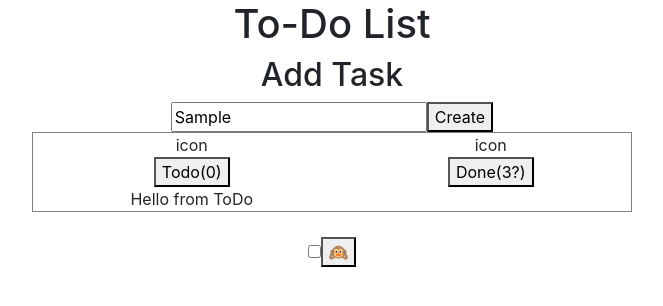
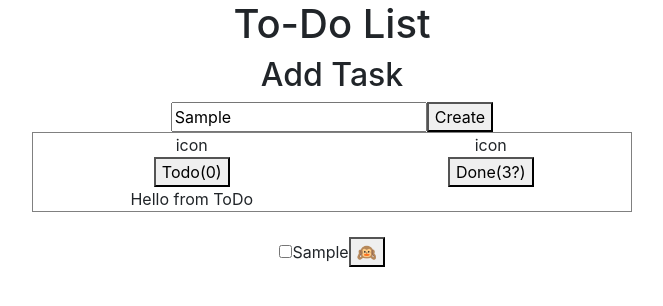
Before and after one commit to BernadetteCh/react-to-do-list-app, a React (Create React App) app: page / in a window 1280 px wide. Both pictures are taken after typing "Sample" into the empty fields and a click on the button "Create". Shown: the top 306 px of the page, without its empty margins (308-971 px from the left). Built offline with nearby package versions, Linux system fonts and the light colour scheme.

Commit message:
added setTodos from the state to the List component

```diff
--- a/src/Output.js
+++ b/src/Output.js
@@ -2,17 +2,18 @@ import React from "react";
 import "./Output.css";
 import List from "./List.js";
 
-export default function Output(props) {
-  console.log(props.output);
+
+export default function Output({output,setTodos}) {
+
 //hier habe ich ein neues component (<List />) erstellt, damit ich durch loopen kann, weil jedes mal wenn
 //i a Todo eintippe soll diese dann im output erscheinen als eigenes List component
 return (
   <div className="output">
     <form>
-      {props.output.map(function (list, index) {
+      {output.map(function (list) {
         return (
-          <div key={index}>
-            <List list={list}/>
+          <div key={list.id}>
+            <List list={list} text={list.text} setTodos={setTodos} output={output} />
           </div>
         );
       })}
```
